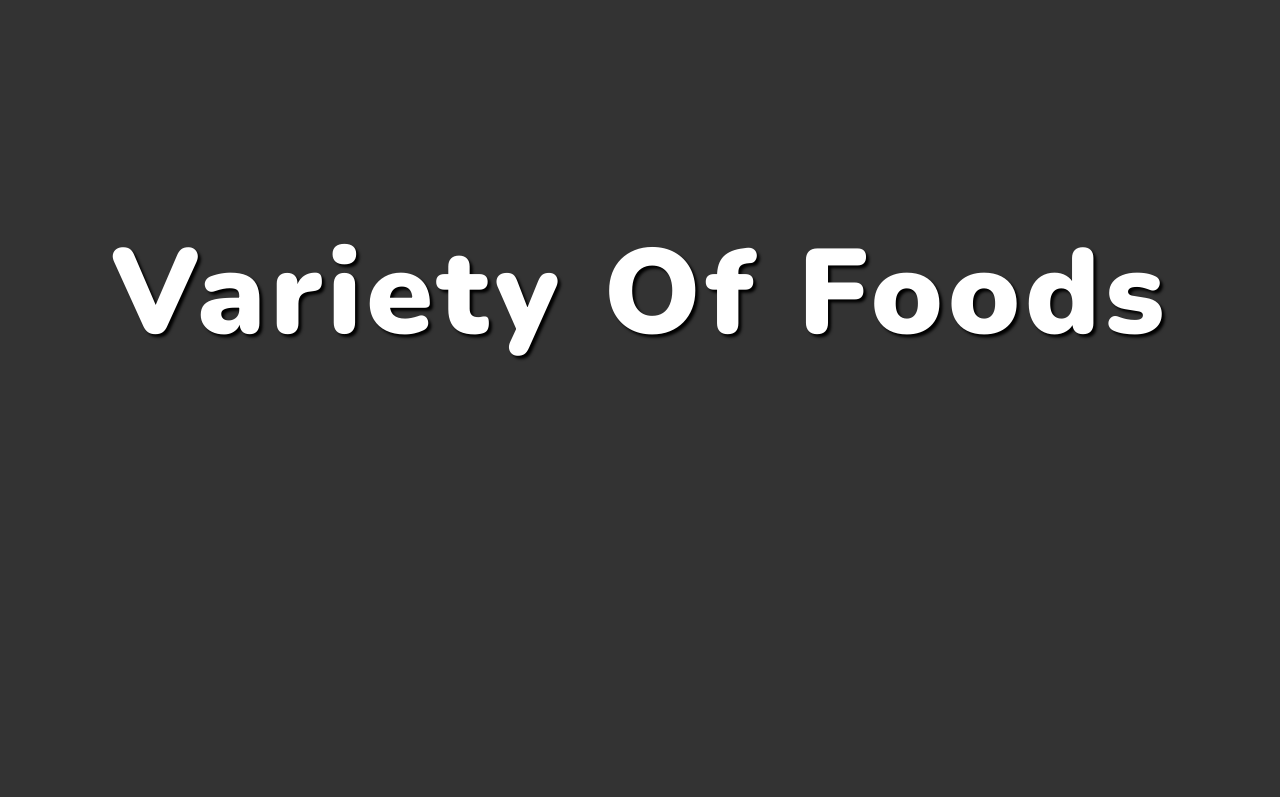
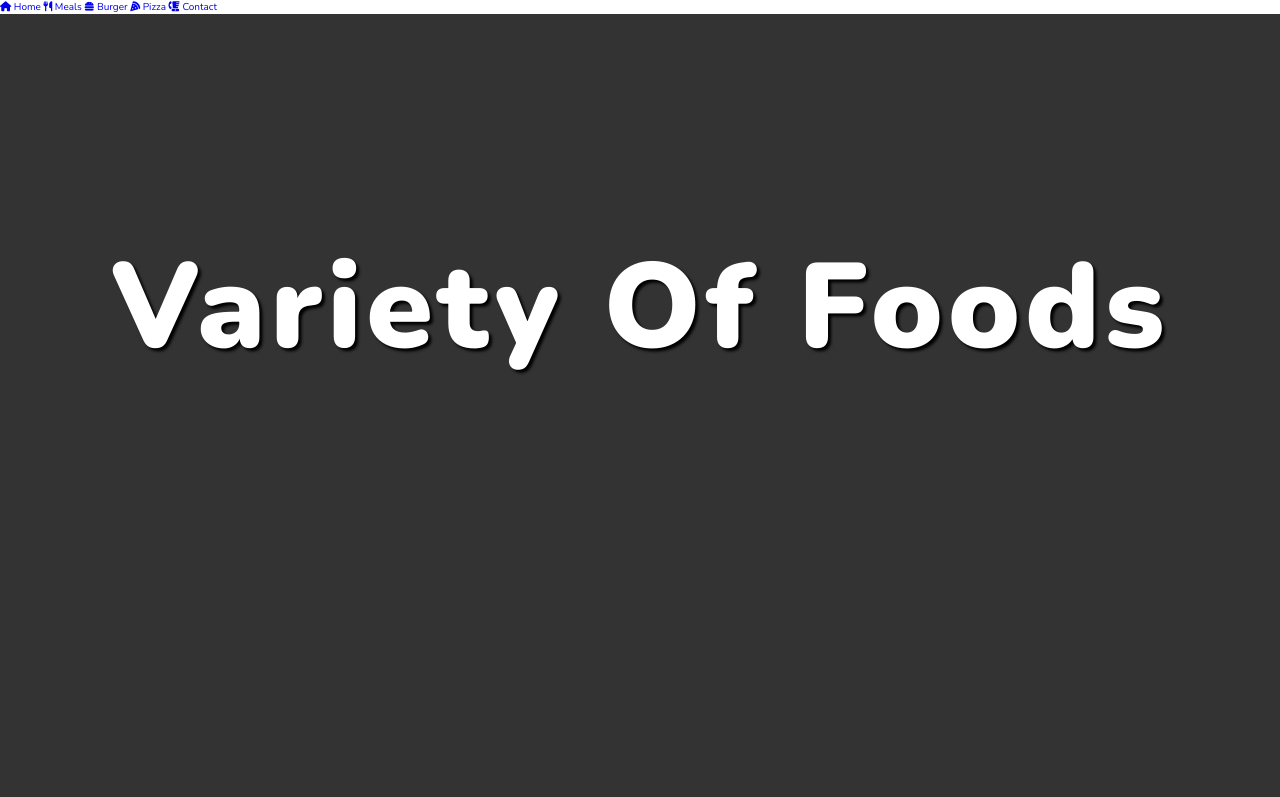
Before and after one commit to syedanamulhasan/foods, a plain HTML site: page index.html in a window 1280 px wide. Shown: the top 797 px of the page. Drawn offline with nearby package versions, Linux system fonts and the light colour scheme.

Commit message:
footer section completed

```diff
--- a/index.html
+++ b/index.html
@@ -8,6 +8,30 @@
     <link rel="stylesheet" href="https://cdnjs.cloudflare.com/ajax/libs/font-awesome/6.6.0/css/all.min.css">
 </head>
 <body>
+    <!-- Navbar -->
+    <nav class="navbar">
+        <a href="#" class="navbar-link">
+            <i class="fas fa-home"></i>
+            <span>Home</span>
+        </a>
+        <a href="#" class="navbar-link">
+            <i class="fas fa-utensils"></i>
+            <span>Meals</span>
+        </a>
+        <a href="#" class="navbar-link">
+            <i class="fas fa-hamburger"></i>
+            <span>Burger</span>
+        </a>
+        <a href="#" class="navbar-link">
+            <i class="fas fa-pizza-slice"></i>
+            <span>Pizza</span>
+        </a>
+        <a href="#" class="navbar-link">
+            <i class="fas fa-blender-phone"></i>
+            <span>Contact</span>
+        </a>
+    </nav>
+    <!-- end of Navbar -->
     <div class="container">
         <!-- section 1 -->
         <section class="section-1">
--- a/style.css
+++ b/style.css
@@ -293,5 +293,7 @@ html{
     letter-spacing: 0.1rem;
     border-top: 0.1rem solid #888;
     padding-top: 6rem;
+    width: 100%;
+    text-align: center;
 }
 /* end of section 4 */
```
